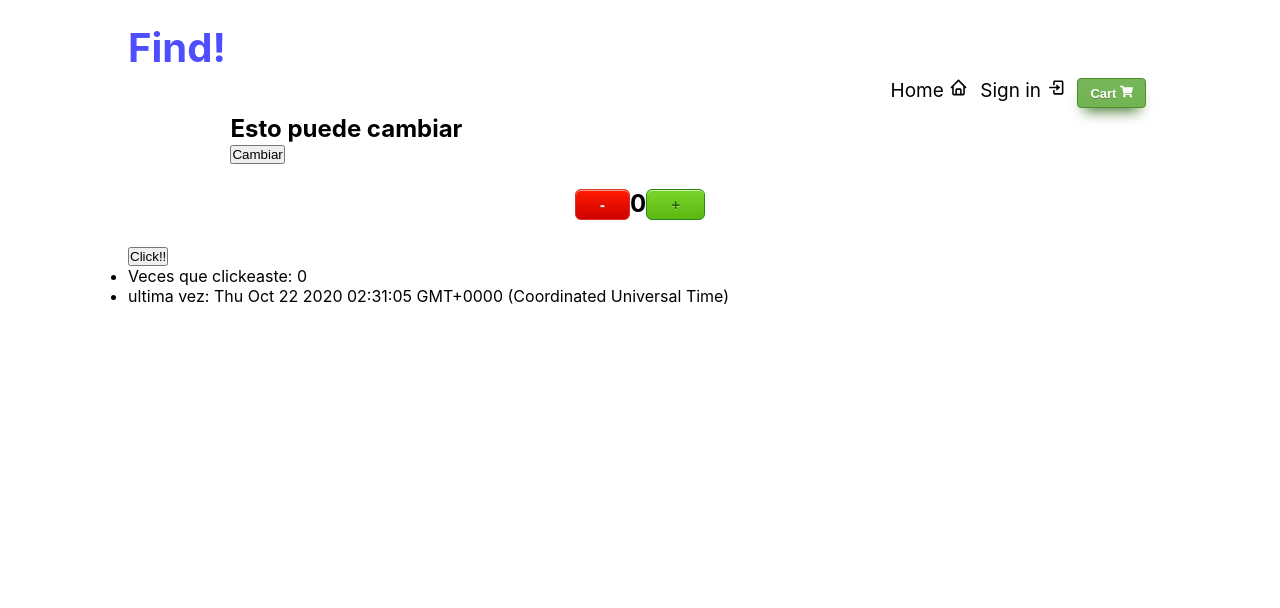
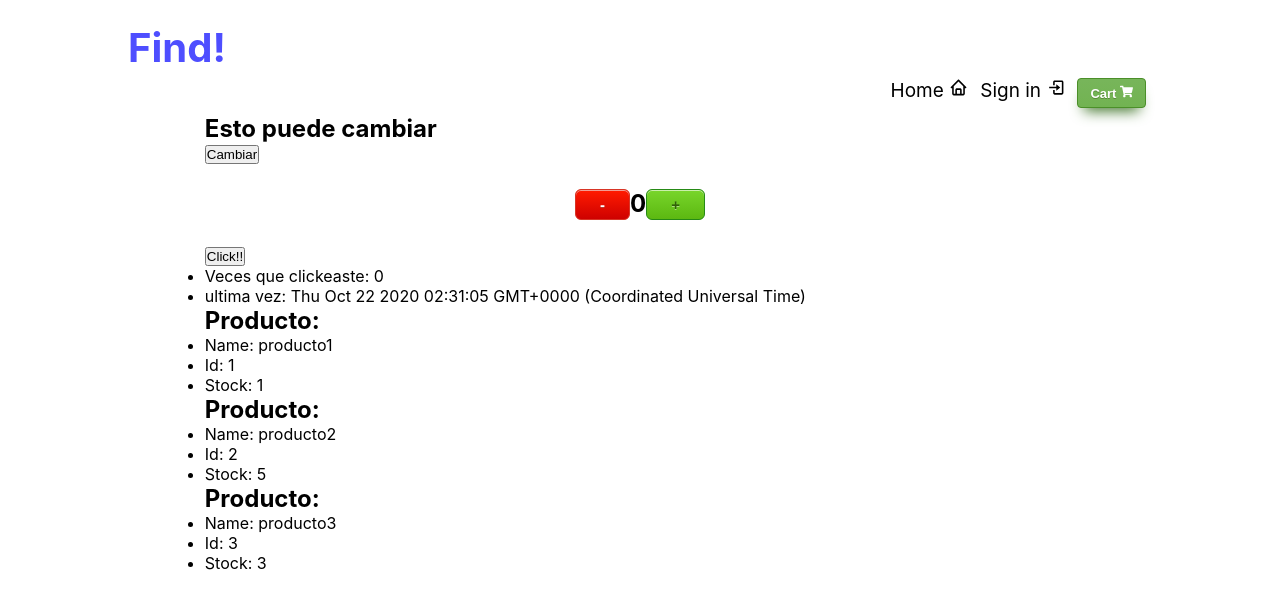
Before and after one commit to nico-99/Find, a React (Create React App) app: page / in a window 1280 px wide. Shown: the top 608 px of the page. Built offline with nearby package versions, Linux system fonts and the light colour scheme.

Commit message:
trabajando con promesas y map

```diff
--- a/src/App.js
+++ b/src/App.js
@@ -2,16 +2,14 @@ import React from 'react';
 import './App.css';
 import NavBar from './components/NavBar'
 import Home from './components/Home'
-import CartButton from './components/CartButton'
 
 function App() {
 
   let name = 'Home'
   return (
     <div className="container">
-      <NavBar name={name} />
-      <Home />
-      <CartButton />
+      <NavBar name={name}/>
+      <Home/>
     </div>
   );
 }
--- /dev/null
+++ b/src/components/Data.jsx
@@ -0,0 +1,19 @@
+const Data = [
+    {
+        id:'1',
+        name:'producto1',
+        stock:1
+    },
+    {
+        id:'2',
+        name:'producto2',
+        stock:5
+    },
+    {
+        id:'3',
+        name:'producto3',
+        stock:3
+    }
+];
+
+export default Data;
--- a/src/components/Home.jsx
+++ b/src/components/Home.jsx
@@ -1,6 +1,8 @@
 import React, { useState } from 'react'
 import '../home.css'
 import ItemCount from './ItemCount'
+import CartButton from './CartButton'
+import ItemList from './ItemList'
 
 function Home() {
     const [greeting, setGreeting] = useState("Esto puede cambiar")
@@ -14,6 +16,8 @@ function Home() {
             <h2>{greeting}</h2>
             <button onClick={changeGreeting}>Cambiar</button>
             <ItemCount/>
+            <CartButton/>
+            <ItemList/>
         </div>
     )
 }
--- /dev/null
+++ b/src/components/Item.jsx
@@ -0,0 +1,17 @@
+import React from 'react'
+
+
+const Item = ({id, name, stock})=>{
+    return (
+    <div>
+        <h2>Producto:</h2>
+        <ul>
+            <li>Name: {name}</li>
+            <li>Id: {id}</li>
+            <li>Stock: {stock}</li>
+        </ul>
+    </div>
+    )
+}
+
+export default Item;
--- /dev/null
+++ b/src/components/ItemList.jsx
@@ -0,0 +1,38 @@
+import React, { useState, useEffect } from 'react'
+import Data from './Data'
+import Item from './Item'
+
+let promise = () => {
+    return new Promise((res, rej) => {
+        setTimeout(() => {
+            return res(Data);
+        }, 3000);
+    });
+};
+
+//const [valor actual, función para actualizar el valor] = useState(valor inicial)
+
+const ItemList = () => {
+    const [products, setProducts] = useState([])
+    useEffect(() => {
+        let ejecutarPromesa = promise(Data)
+        ejecutarPromesa.then(result => setProducts(result))
+    }, []
+    )
+
+    return (
+        <div>
+            {products.map((product) => (
+                <Item id={product.id}
+                    name={product.name}
+                    stock={product.stock}
+                />
+            ))}
+
+        </div>
+    )
+}
+
+
+
+export default ItemList;
--- a/src/home.css
+++ b/src/home.css
@@ -1,4 +1,4 @@
 .box{
     margin: auto;
-    width: 80%;
+    width: 85%;
 }
```
